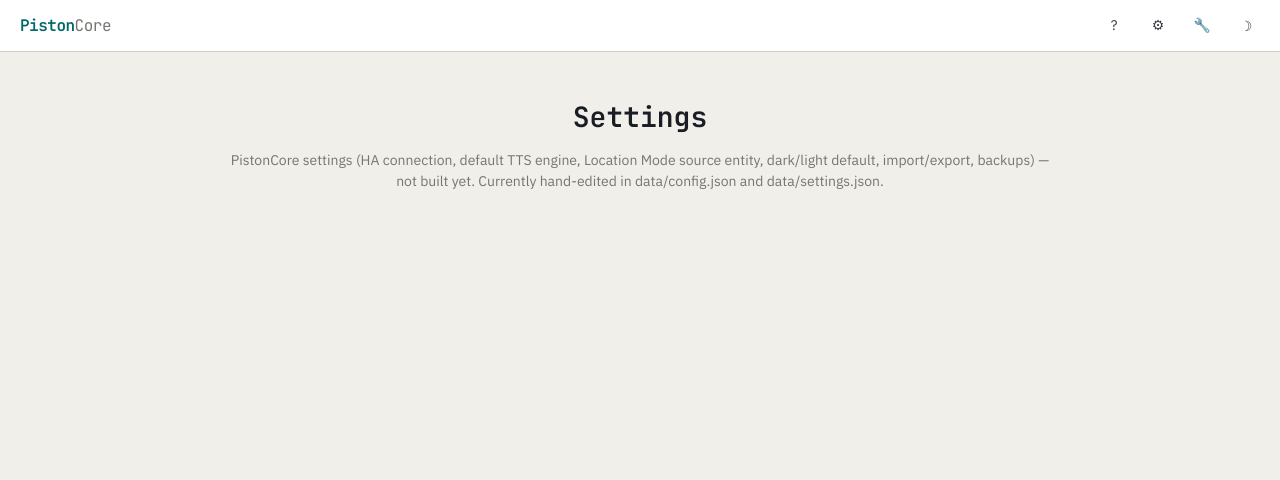
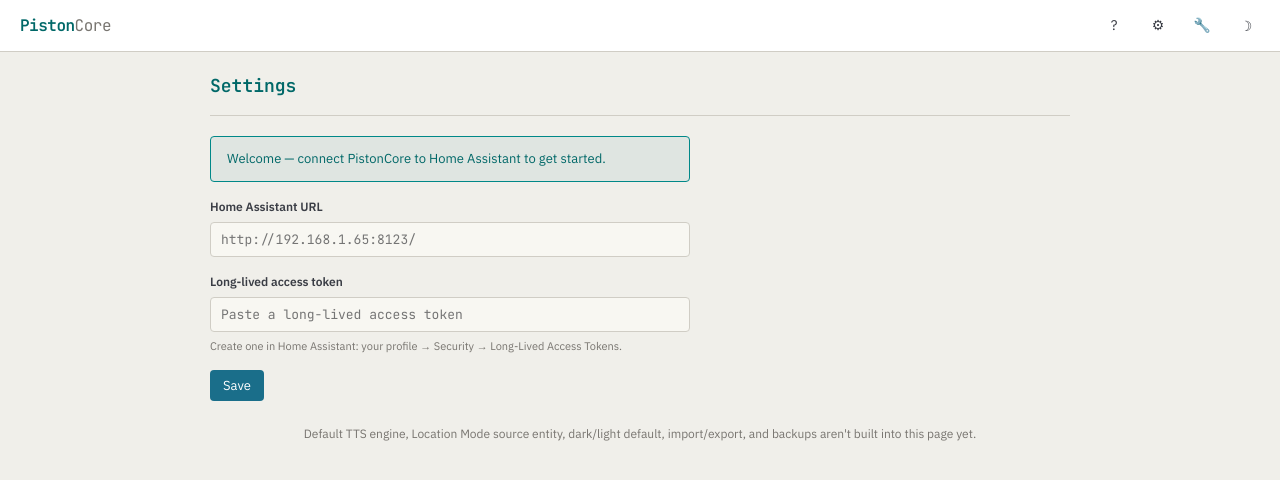
Before and after one commit to jercoates/pistoncore-v2, a FastAPI app: page /settings?first_run=1 in a window 1280 px wide. Shown: the top 480 px of the page. Run offline with FastAPI, Linux system fonts and the light colour scheme.

Commit message:
added settings

```diff
--- a/shim/ha_client.py
+++ b/shim/ha_client.py
@@ -36,6 +36,43 @@
         return "http://supervisor/core", supervisor_token
     config = _load_config()
     return config.get("ha_url", ""), config.get("ha_token", "")
+
+
+def is_configured() -> bool:
+    """
+    True once there's SOMETHING to connect with -- supervisor mode, or both
+    ha_url/ha_token present in config.json. Deliberately not a live check
+    (that's check_connection()) -- this only gates the settings-page
+    first-run redirect (pages.py), which cares about "has anyone entered
+    credentials yet", not "are they currently correct/reachable".
+    """
+    if os.environ.get("SUPERVISOR_TOKEN"):
+        return True
+    config = _load_config()
+    return bool(config.get("ha_url")) and bool(config.get("ha_token"))
+
+
+def get_config_for_display() -> dict:
+    """ha_url plus whether a token is already set -- never the token itself
+    (shim/routes/pages.py's settings form uses this to avoid re-rendering
+    the secret on every page load)."""
+    config = _load_config()
+    return {"ha_url": config.get("ha_url", ""), "has_token": bool(config.get("ha_token"))}
+
+
+def save_config(ha_url: str, ha_token: str | None) -> None:
+    """
+    Settings-page save (shim/routes/pages.py). ha_token is None/empty when
+    the user left the token field blank to keep the existing one -- only
+    overwrite it when a real new value was actually typed in.
+    """
+    config = _load_config()
+    config["ha_url"] = ha_url
+    if ha_token:
+        config["ha_token"] = ha_token
+    DATA_DIR.mkdir(parents=True, exist_ok=True)
+    with open(CONFIG_FILE, "w", encoding="utf-8") as f:
+        json.dump(config, f, indent=2)
 
 
 async def _ws_call(messages: list[dict]) -> dict[int, dict]:
--- a/shim/routes/pages.py
+++ b/shim/routes/pages.py
@@ -8,6 +8,7 @@
 from pathlib import Path
 
 from fastapi import APIRouter, Request
+from fastapi.responses import RedirectResponse
 from fastapi.templating import Jinja2Templates
 
 from .. import ha_client, storage
@@ -40,6 +41,13 @@
 
 @router.get("/")
 async def front_door(request: Request):
+    # First-run: nobody's entered HA credentials yet at all -- send them to
+    # Settings instead of a front door stuck permanently on "HA Unreachable"
+    # with no obvious next step. Once configured (even if currently wrong/
+    # unreachable), this never fires again -- that's what the badge is for.
+    if not ha_client.is_configured():
+        return RedirectResponse(url="/settings?first_run=1")
+
     tiles = [_tile_view(entry) for entry in storage.list_pistons()]
     ha_ok, ha_message = await ha_client.check_connection()
     return templates.TemplateResponse(request, "front_door.html", {
@@ -76,13 +84,20 @@
 
 
 @router.get("/settings")
-async def settings_stub(request: Request):
-    return _stub(request, "Settings", (
-        "PistonCore settings (HA connection, default TTS engine, Location Mode "
-        "source entity, dark/light default, import/export, backups) — not "
-        "built yet. Currently hand-edited in data/config.json and "
-        "data/settings.json."
-    ))
+async def settings_page(request: Request):
+    config = ha_client.get_config_for_display()
+    return templates.TemplateResponse(request, "settings.html", {
+        "ha_url": config["ha_url"],
+        "has_token": config["has_token"],
+        "first_run": request.query_params.get("first_run") == "1",
+        "saved": request.query_params.get("saved") == "1",
+    })
+
+
+@router.post("/api/settings")
+async def save_settings(ha_url: str = "", ha_token: str = ""):
+    ha_client.save_config(ha_url.strip(), ha_token.strip() or None)
+    return {"ok": True}
 
 
 @router.get("/help")
--- /dev/null
+++ b/static/pistoncore/settings.js
@@ -0,0 +1,14 @@
+document.getElementById("settings-form").addEventListener("submit", async (e) => {
+  e.preventDefault();
+  const form = e.target;
+  const params = new URLSearchParams({
+    ha_url: form.ha_url.value,
+    ha_token: form.ha_token.value,
+  });
+  const resp = await fetch("/api/settings?" + params.toString(), { method: "POST" });
+  if (!resp.ok) {
+    alert("Could not save settings.");
+    return;
+  }
+  window.location.href = "/settings?saved=1";
+});
--- a/static/pistoncore/style.css
+++ b/static/pistoncore/style.css
@@ -262,3 +262,36 @@
 /* ── Stub pages ── */
 .pc-stub { text-align: center; padding: var(--space-6) var(--space-4); color: var(--text-muted); }
 .pc-stub h1 { font-family: var(--font-code); color: var(--text-primary); margin-bottom: var(--space-3); }
+
+/* ── Forms (Settings) ── */
+.form-group { margin-bottom: var(--space-4); max-width: 480px; }
+.form-group label {
+  display: block;
+  font-size: 12px;
+  font-weight: 600;
+  color: var(--text-secondary);
+  margin-bottom: 6px;
+}
+.form-group input {
+  width: 100%;
+  padding: 8px 10px;
+  font-size: 13px;
+  font-family: var(--font-code);
+  background: var(--bg-raised);
+  border: 1px solid var(--border-subtle);
+  border-radius: 4px;
+  color: var(--text-primary);
+}
+.form-group input:focus { outline: none; border-color: var(--teal-dim); }
+.field-hint { font-size: 11px; color: var(--text-muted); margin-top: 6px; }
+
+/* ── Banners ── */
+.banner {
+  border-radius: 4px;
+  padding: var(--space-3) var(--space-4);
+  margin-bottom: var(--space-4);
+  font-size: 13px;
+  max-width: 480px;
+}
+.banner-info { background: var(--teal-bg); border: 1px solid var(--teal-dim); color: var(--teal); }
+.banner-success { background: rgba(76, 175, 80, 0.1); border: 1px solid var(--green); color: var(--green); }
--- /dev/null
+++ b/templates/settings.html
@@ -0,0 +1,39 @@
+{% extends "base.html" %}
+{% block title %}PistonCore — Settings{% endblock %}
+
+{% block content %}
+<div class="page active">
+  <div class="list-header">
+    <h1>Settings</h1>
+  </div>
+
+  {% if first_run %}
+  <div class="banner banner-info">Welcome — connect PistonCore to Home Assistant to get started.</div>
+  {% endif %}
+  {% if saved %}
+  <div class="banner banner-success">Saved.</div>
+  {% endif %}
+
+  <form id="settings-form">
+    <div class="form-group">
+      <label for="ha_url">Home Assistant URL</label>
+      <input type="text" id="ha_url" name="ha_url" value="{{ ha_url }}" placeholder="http://192.168.1.65:8123/" required>
+    </div>
+    <div class="form-group">
+      <label for="ha_token">Long-lived access token</label>
+      <input type="password" id="ha_token" name="ha_token" placeholder="{{ 'Already set — leave blank to keep it' if has_token else 'Paste a long-lived access token' }}">
+      <p class="field-hint">Create one in Home Assistant: your profile → Security → Long-Lived Access Tokens.</p>
+    </div>
+    <button type="submit" class="btn btn-primary">Save</button>
+  </form>
+
+  <div class="mode-notice">
+    Default TTS engine, Location Mode source entity, dark/light default,
+    import/export, and backups aren't built into this page yet.
+  </div>
+</div>
+{% endblock %}
+
+{% block scripts %}
+<script src="/static/pistoncore/settings.js"></script>
+{% endblock %}
```
